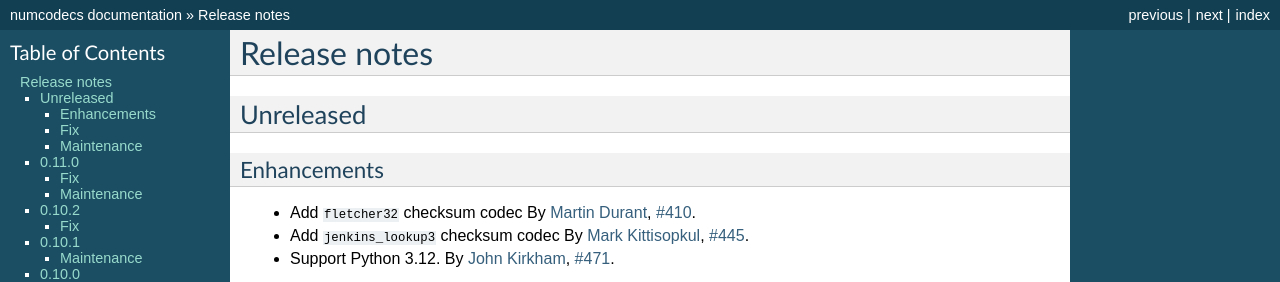
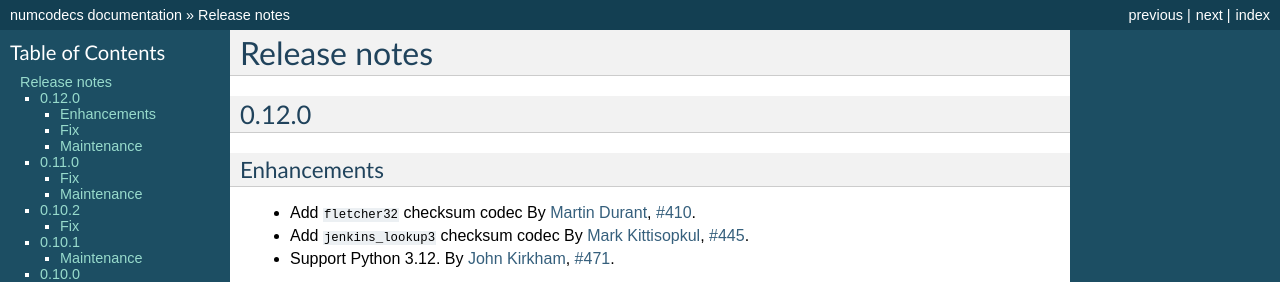
Before and after one commit to zarr-developers/numcodecs, a Sphinx documentation site: the page built from docs/release.rst, in a window 1280 px wide and 900 px high. Shown: the top 282 px of the window. Built offline with Sphinx 7.4.7, drawn with Linux system fonts in a browser that asks for light colours; the version number could not be read and is left out.

Commit message:
Add 0.12.0 to release notes

```diff
--- a/docs/release.rst
+++ b/docs/release.rst
@@ -9,8 +9,8 @@ Release notes
 
 .. _unreleased:
 
-Unreleased
-----------
+0.12.0
+------
 
 Enhancements
 ~~~~~~~~~~~~
```
